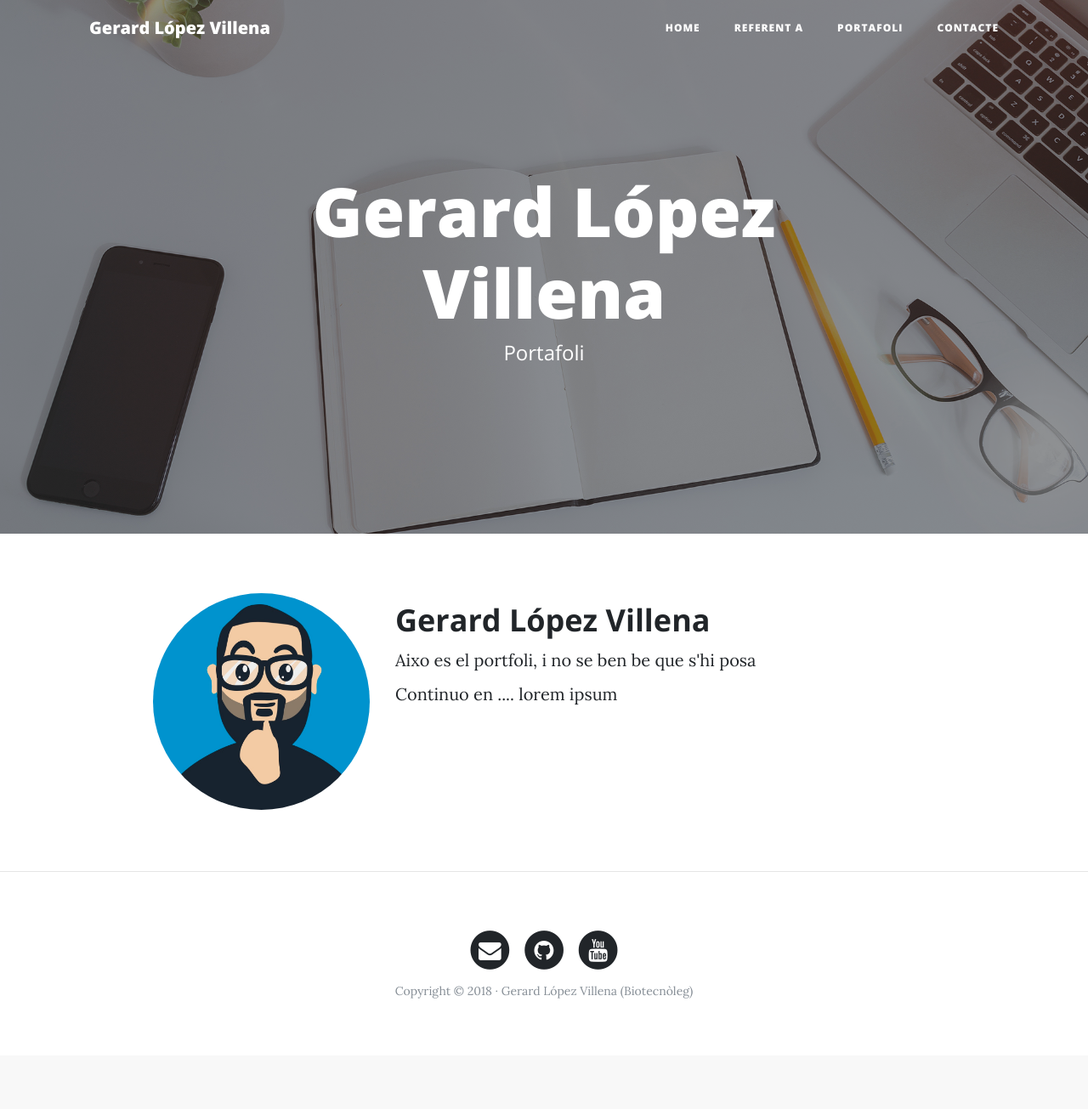
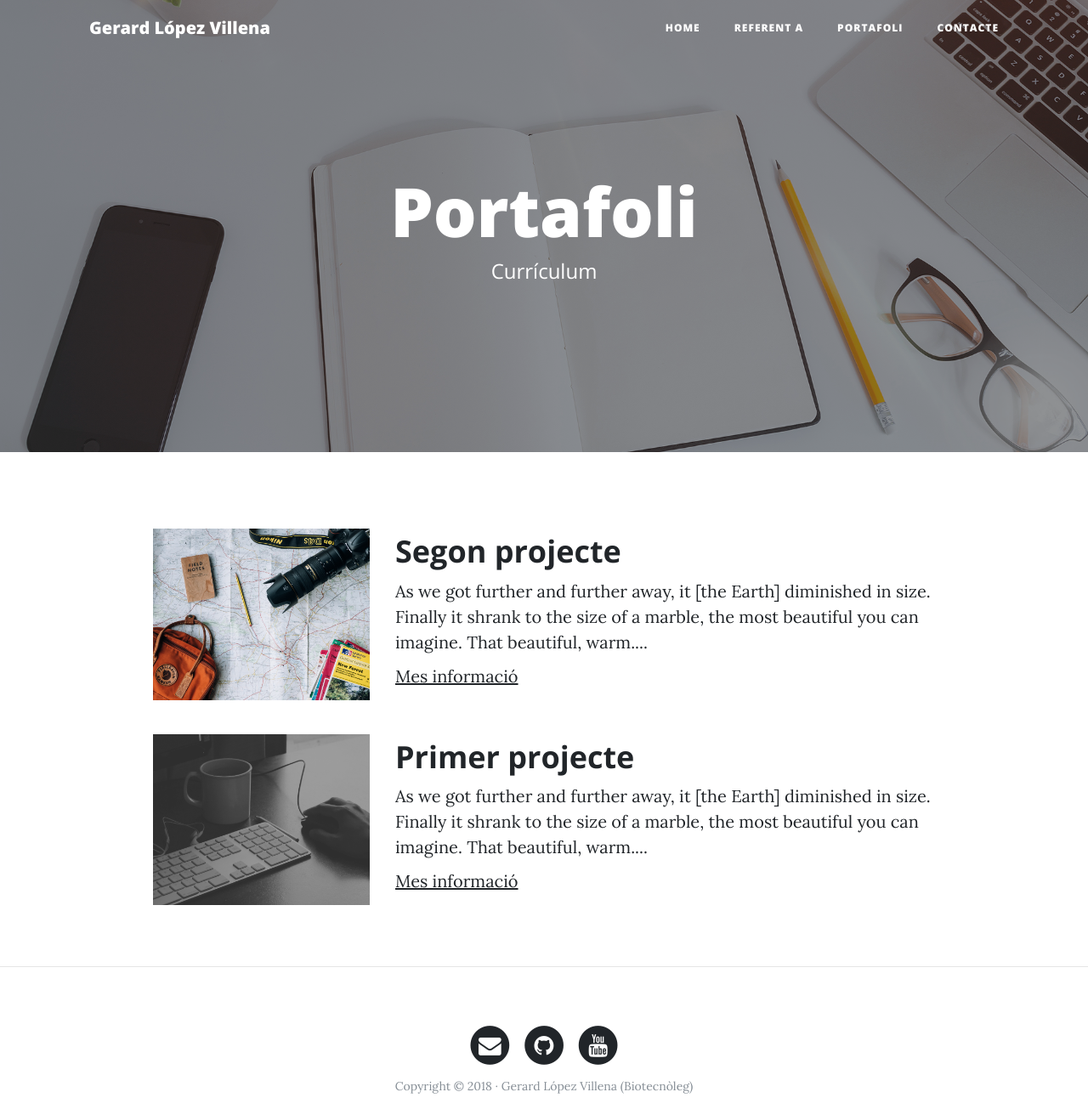
Before and after one commit to gerardlopezvillena/django_ex1, a Django app: page /portfolio/ in a window 1280 px wide. Shown: the top 1305 px of the page at 85% size. Before the commit the page ends 1175 px from the top, so only its background shows below. Run offline with Django 3.2, Linux system fonts and the light colour scheme; some libraries are stand-ins or nearby versions.

Commit message:
Mix Front-End Back-End

```diff
--- a/core/templates/core/base.html
+++ b/core/templates/core/base.html
@@ -5,6 +5,8 @@
 
         <meta charset="utf-8">
         <meta name="viewport" content="width=device-width, initial-scale=1, shrink-to-fit=no">
+        <meta name="description" content="Pàgina de Perfil Professional">
+        <meta name="author" content="Gerard López Villena">
 
         <title>
         {% block tittle %}{% endblock %} | Gerard López Villena
@@ -66,9 +68,7 @@
 
         <!--Contingut-->
         <div class="container">
-            <div class="row">
-                {% block content %}{% endblock %}
-            </div>
+            {% block content %}{% endblock %}
         </div>
 
         {% if request.path != "/" %}
--- a/core/templates/core/portfolio.html
+++ b/core/templates/core/portfolio.html
@@ -7,18 +7,32 @@ Portafoli
 {% block background %}{% load static %}{% static 'core/img/portfolio-bg.jpg' %}{% endblock %}
 
 {% block headers %}
-<h1>Gerard López Villena</h1>
-<span class="subheading">Portafoli</span>
+<h1>Portafoli</h1>
+<span class="subheading">Currículum</span>
 {% endblock %}
 
 {% block content %}
-<div class="col-lg-3 col-md-4 offset-lg-1">
-    <img class="img-fluid avatar" src="{% static 'core/img/avatar.jpg' %}" alt="">
+<!-- Proyecto -->
+<div class="row project">
+    <div class="col-lg-3 col-md-4 offset-lg-1">
+        <img class="img-fluid" src="{% static 'core/img/about-bg.jpg' %}" alt="">
+    </div>
+    <div class="col-lg-7 col-md-8">
+        <h2 class="section-heading title">Segon projecte</h2>
+        <p>As we got further and further away, it [the Earth] diminished in size. Finally it shrank to the size of a marble, the most beautiful you can imagine. That beautiful, warm....</p>
+        <p><a href="http://google.com">Mes informació</a></p>
+    </div>
 </div>
-<div class="col-lg-7 col-md-8">
-    <h2 class="section-heading">Gerard López Villena</h2>
-    <p>Aixo es el portfoli, i no se ben be que s'hi posa</p>
-    <p>Continuo en .... lorem ipsum</p>
+<!-- Proyecto -->
+<div class="row project">
+    <div class="col-lg-3 col-md-4 offset-lg-1">
+        <img class="img-fluid" src="{% static 'core/img/home-bg.jpg' %}" alt="">
+    </div>
+    <div class="col-lg-7 col-md-8">
+            <h2 class="section-heading title">Primer projecte</h2>
+        <p>As we got further and further away, it [the Earth] diminished in size. Finally it shrank to the size of a marble, the most beautiful you can imagine. That beautiful, warm....</p>
+        <p><a href="http://google.com">Mes informació</a></p>
+    </div>
 </div>
 
 {% endblock %}
```
Also changed, not shown: core/templates/core/about.html (+9 -7 lines), core/templates/core/contact.html (+8 -7 lines).
